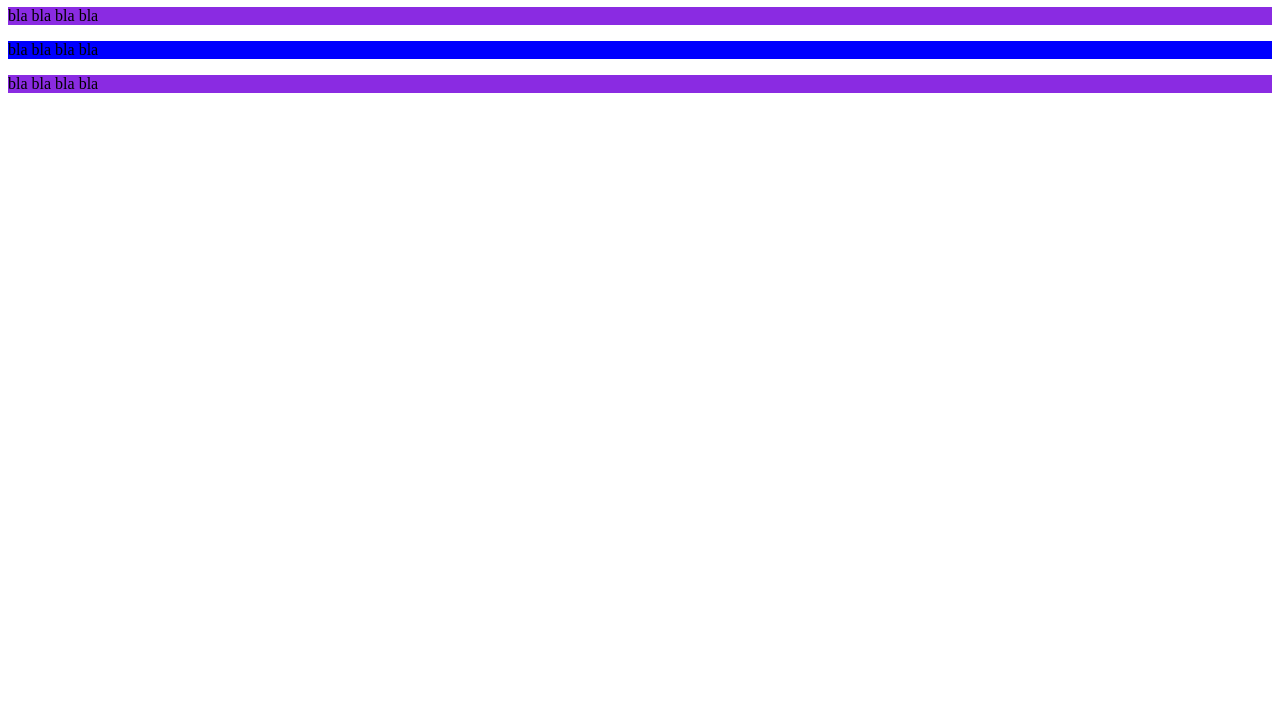
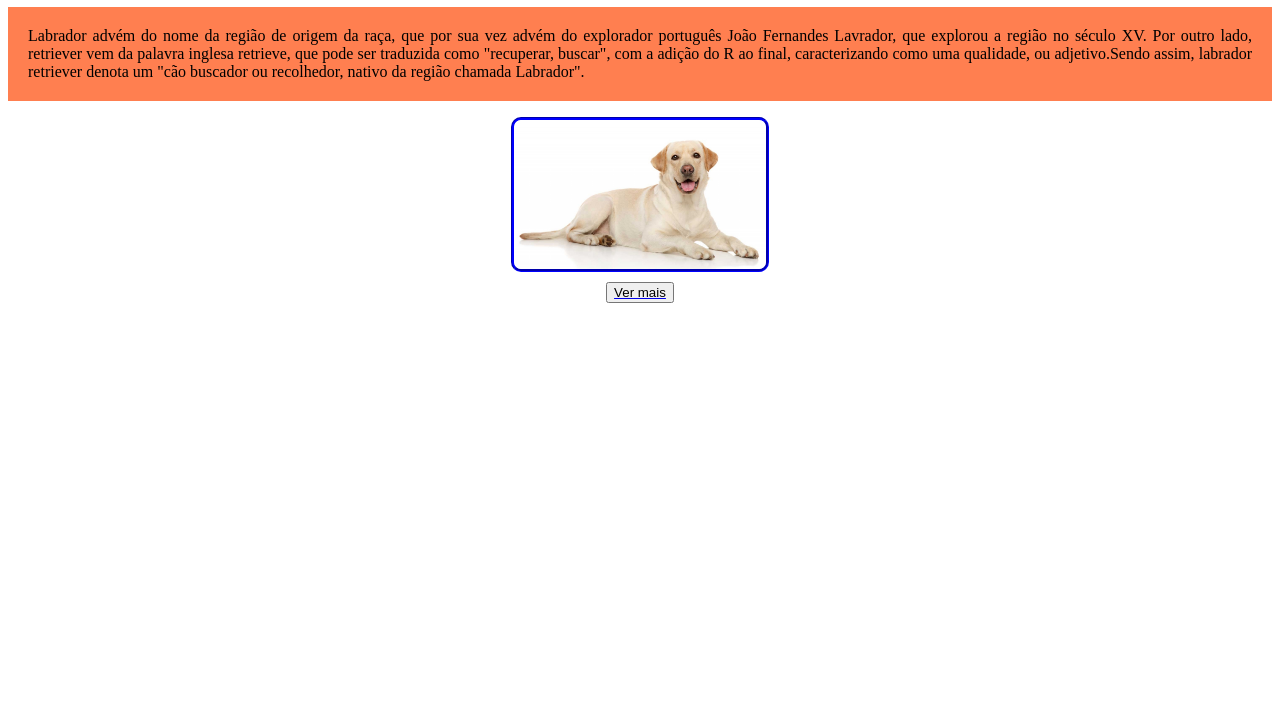
Before and after one commit to NunoSilva21/introHTMLtis2, a website: page public/index.html in a window 1280 px wide. Shown: the part 73-800 px from the top of the page. Drawn offline with Linux system fonts and the light colour scheme.

Commit message:
Update site

```diff
--- a/index.js
+++ b/index.js
@@ -8,5 +8,8 @@ app.get('/', function (req, res) {
   res.sendFile(path.join(__dirname,'/public/index.html'))
 })
 
+const port = 3000;
 
-app.listen(3000)
+app.listen(port, function (){
+  console.log("Listenning on port:" + port)
+})
--- a/public/index.html
+++ b/public/index.html
@@ -9,10 +9,17 @@
 </head>
 <body>
     <h1>
-        Olá Mundo!!
+        Labrador
     </h1>
-    <p class="p1" id="id1">bla bla bla bla</p>
-    <p class="p2" id="id2">bla bla bla bla</p>
-    <p class="p1" id="id1">bla bla bla bla</p>
+    <p class="p1" id="id1">Labrador advém do nome da região de origem da raça, que por sua vez advém do explorador português João Fernandes Lavrador, que explorou a região no século XV. Por outro lado, retriever vem da palavra inglesa retrieve, que pode ser traduzida como "recuperar, buscar", com a adição do R ao final, caracterizando como uma qualidade, ou adjetivo.Sendo assim, labrador retriever denota um "cão buscador ou recolhedor, nativo da região chamada Labrador". </p>
+
+    <img src="/images/cae1.jpg" alt="image not found">
+
+    <a target = "_blank" href="https://pt.wikipedia.org/wiki/Labrador_retriever">
+        <button class="legendas" type="button">Ver mais</button>
+    </a>
+
+
+
 </body>
 </html>
--- a/public/style.css
+++ b/public/style.css
@@ -3,9 +3,30 @@ body {
 }
 
 .p1 {
-    background-color: blueviolet;
+    background-color: coral;
+    text-align:justify;
+    padding: 20px;
 }
 
-.p2 {
-    background-color: blue;
+.p1:hover{
+    background-color: darkgray;
 }
+
+img {
+    display: block;
+    margin-left: auto;
+    margin-right: auto;
+    width: 20%;
+    height: auto;
+    border-style: groove;
+    border-color: blue;
+    border-radius: 10px;
+}
+
+.legendas {
+    text-align: center;
+    display: block;
+    margin-left: auto;
+    margin-right: auto;
+    margin-top: 10px;
+}
```
Also changed, not shown: public/images/cae1.jpg (added).
